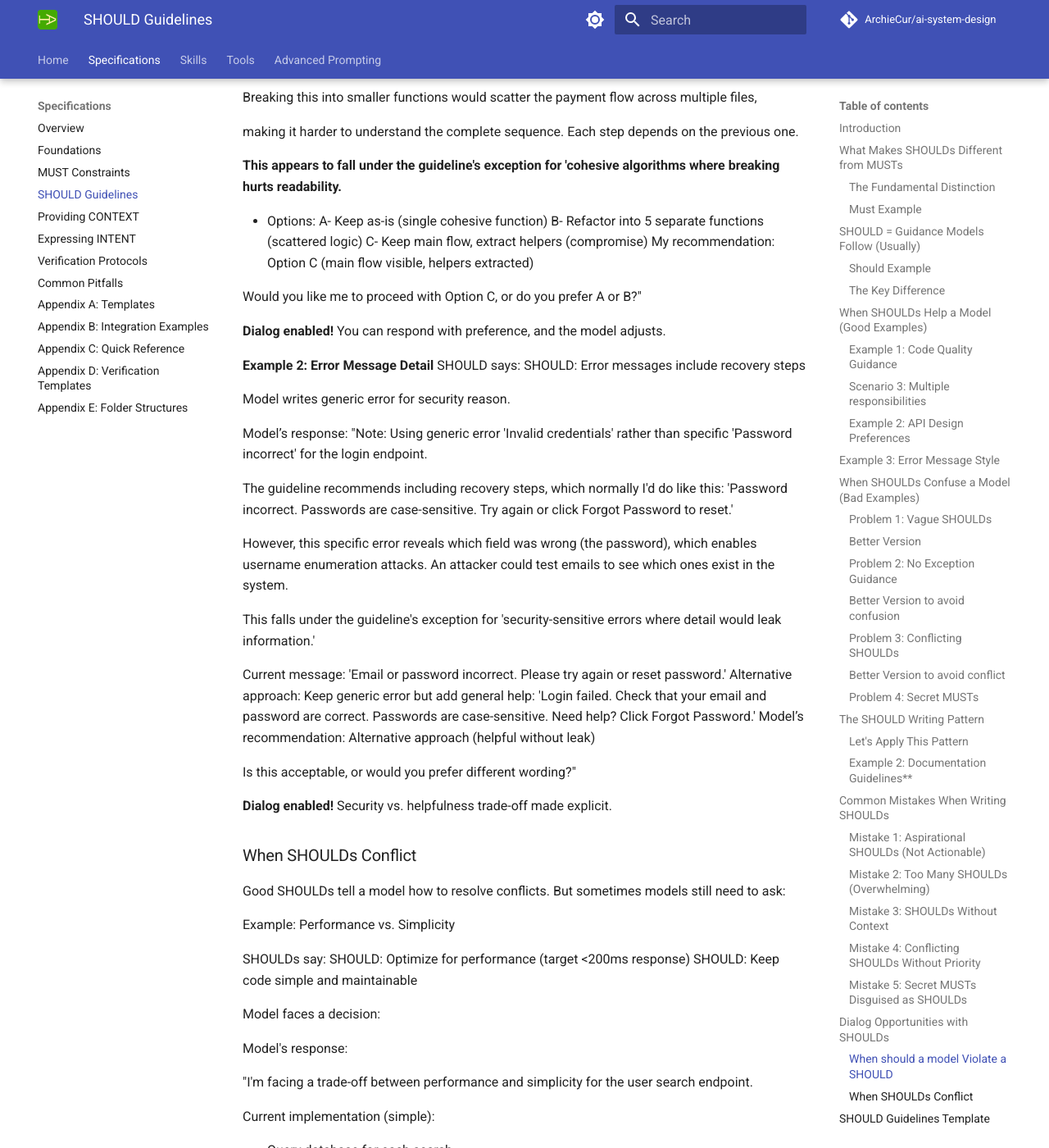
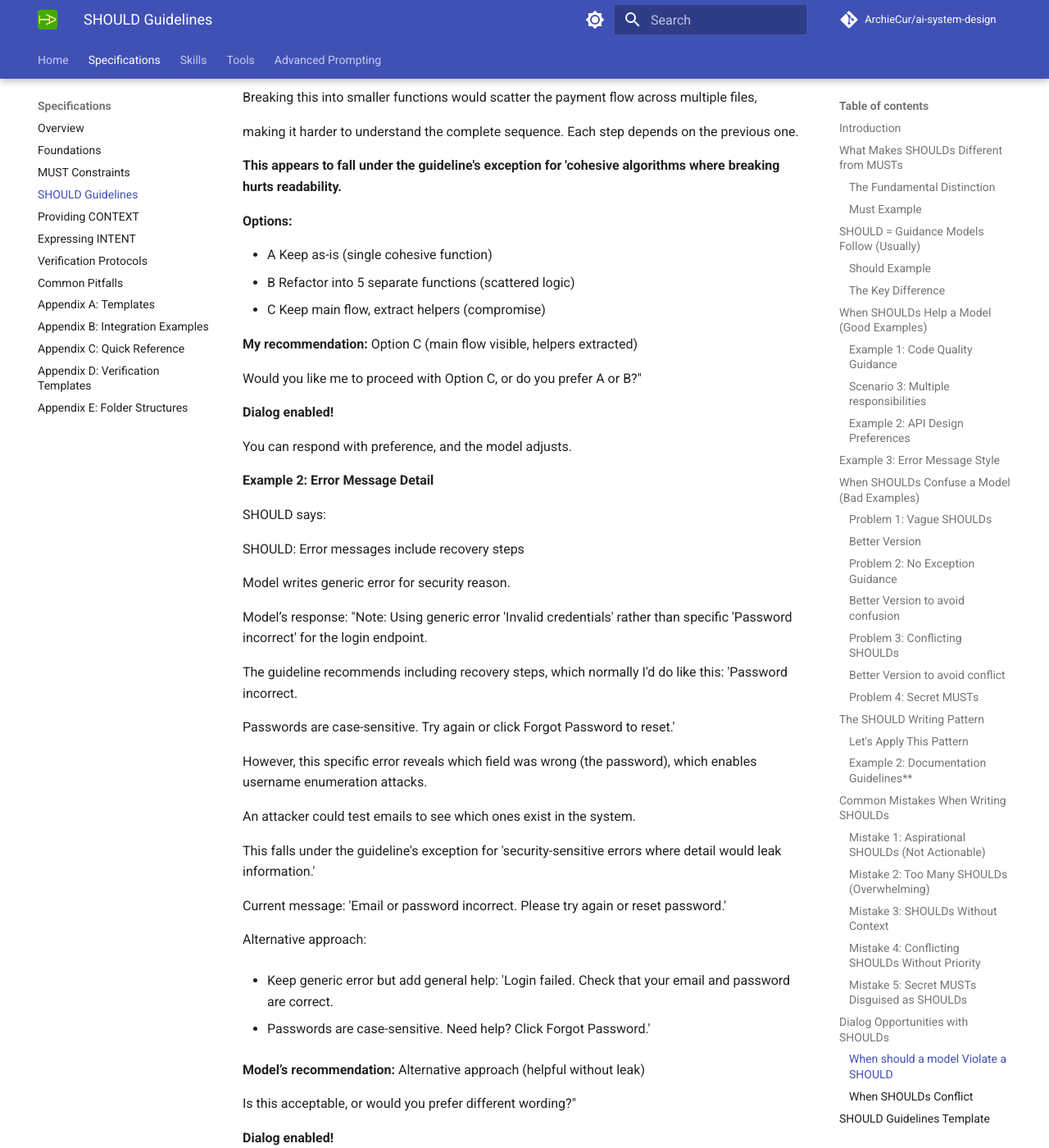
Before and after one commit to ArchieCur/ai-system-design, an MkDocs documentation site: the page built from docs/specifications/Specifications_3_SHOULD_Guidelines.md, in a window 1280 px wide and 1400 px high, scrolled down 23489 px. Shown: the whole window at 82% size. Built offline with MkDocs 1.6.1 and Material for MkDocs 9.7.7, drawn with Linux system fonts in a browser that asks for light colours; comment, search, counter and statistics services are not loaded; some of the changed lines change nothing that is shown; some of the changed text lies outside the part shown.

Commit message:
Update Specifications_3_SHOULD_Guidelines.md

````diff
--- a/docs/specifications/Specifications_3_SHOULD_Guidelines.md
+++ b/docs/specifications/Specifications_3_SHOULD_Guidelines.md
@@ -1054,7 +1054,6 @@ Gateway response: DECLINE - INSUFFICIENT_FUNDS"
 
 </guideline>
 ```
-
 **Conflict resolved with context-specific guidance.**
 
 ### Mistake 5: Secret MUSTs Disguised as SHOULDs
@@ -1160,16 +1159,24 @@ making it harder to understand the complete sequence. Each step depends on the p
 
 **This appears to fall under the guideline's exception for 'cohesive algorithms where breaking hurts readability.**
 
-- Options: A- Keep as-is (single cohesive function) B- Refactor into 5 separate functions (scattered logic) C- Keep main flow, extract helpers (compromise)
-My recommendation: Option C (main flow visible, helpers extracted)
+**Options:**
+
+- A Keep as-is (single cohesive function)
+- B Refactor into 5 separate functions (scattered logic)
+- C Keep main flow, extract helpers (compromise)
+
+**My recommendation:** Option C (main flow visible, helpers extracted)
 
 Would you like me to proceed with Option C, or do you prefer A or B?"
 
 **Dialog enabled!**
+
 You can respond with preference, and the model adjusts.
 
 **Example 2: Error Message Detail**
+
 SHOULD says:
+
 SHOULD: Error messages include recovery steps
 
 Model writes generic error for security reason.
@@ -1177,35 +1184,48 @@ Model writes generic error for security reason.
 Model’s response:
 "Note: Using generic error 'Invalid credentials' rather than specific 'Password incorrect' for the login endpoint.
 
-The guideline recommends including recovery steps, which normally I'd do like this: 'Password incorrect. Passwords are case-sensitive. Try again or click Forgot Password to reset.'
+The guideline recommends including recovery steps, which normally I'd do like this: 'Password incorrect.
 
-However, this specific error reveals which field was wrong (the password), which enables username enumeration attacks. An attacker could test emails to see which ones exist in the system.
+Passwords are case-sensitive. Try again or click Forgot Password to reset.'
+
+However, this specific error reveals which field was wrong (the password), which enables username enumeration attacks.
+
+An attacker could test emails to see which ones exist in the system.
 
 This falls under the guideline's exception for 'security-sensitive errors where detail would leak information.'
 
 Current message: 'Email or password incorrect. Please try again or reset password.'
-Alternative approach: Keep generic error but add general help: 'Login failed. Check that your email and password are correct. Passwords are case-sensitive. Need help? Click Forgot Password.'
-Model’s recommendation: Alternative approach (helpful without leak)
+
+Alternative approach:
+
+- Keep generic error but add general help: 'Login failed. Check that your email and password are correct.
+
+- Passwords are case-sensitive. Need help? Click Forgot Password.'
+
+**Model’s recommendation:** Alternative approach (helpful without leak)
 
 Is this acceptable, or would you prefer different wording?"
 
 **Dialog enabled!**
+
 Security vs. helpfulness trade-off made explicit.
 
 ### When SHOULDs Conflict
 
 Good SHOULDs tell a model how to resolve conflicts.
+
 But sometimes models still need to ask:
 
-Example: Performance vs. Simplicity
+**Example:** Performance vs. Simplicity
 
-SHOULDs say:
-SHOULD: Optimize for performance (target <200ms response)
-SHOULD: Keep code simple and maintainable
+**SHOULDs say:**
 
-Model faces a decision:
+- SHOULD: Optimize for performance (target <200ms response)
+- SHOULD: Keep code simple and maintainable
 
-Model's response:
+**Model faces a decision:**
+
+**Model's response:**
 
 "I'm facing a trade-off between performance and simplicity for the user search endpoint.
 
@@ -1220,6 +1240,7 @@ Optimized implementation (complex):
 - Cache search results (Redis)
 - Response time: 50ms average
 - Code: 80 lines, more complex (caching logic)
+
 The conflict:
 
 - Spec says SHOULD optimize for performance (target <200ms)
@@ -1232,7 +1253,8 @@ Context:
 - Search used frequently (50 requests/min peak)
 - User-facing (affects perceived performance)
 - But admin tool (not customer-facing)
-Models question: Which priority wins here? Optimize for performance (caching), or keep simple (slower but clear)?
+
+**Models question:** Which priority wins here? Optimize for performance (caching), or keep simple (slower but clear)?
 
 Model’s recommendation: Optimize (user-facing, frequent use)
 Should I proceed with the caching implementation?"
````
